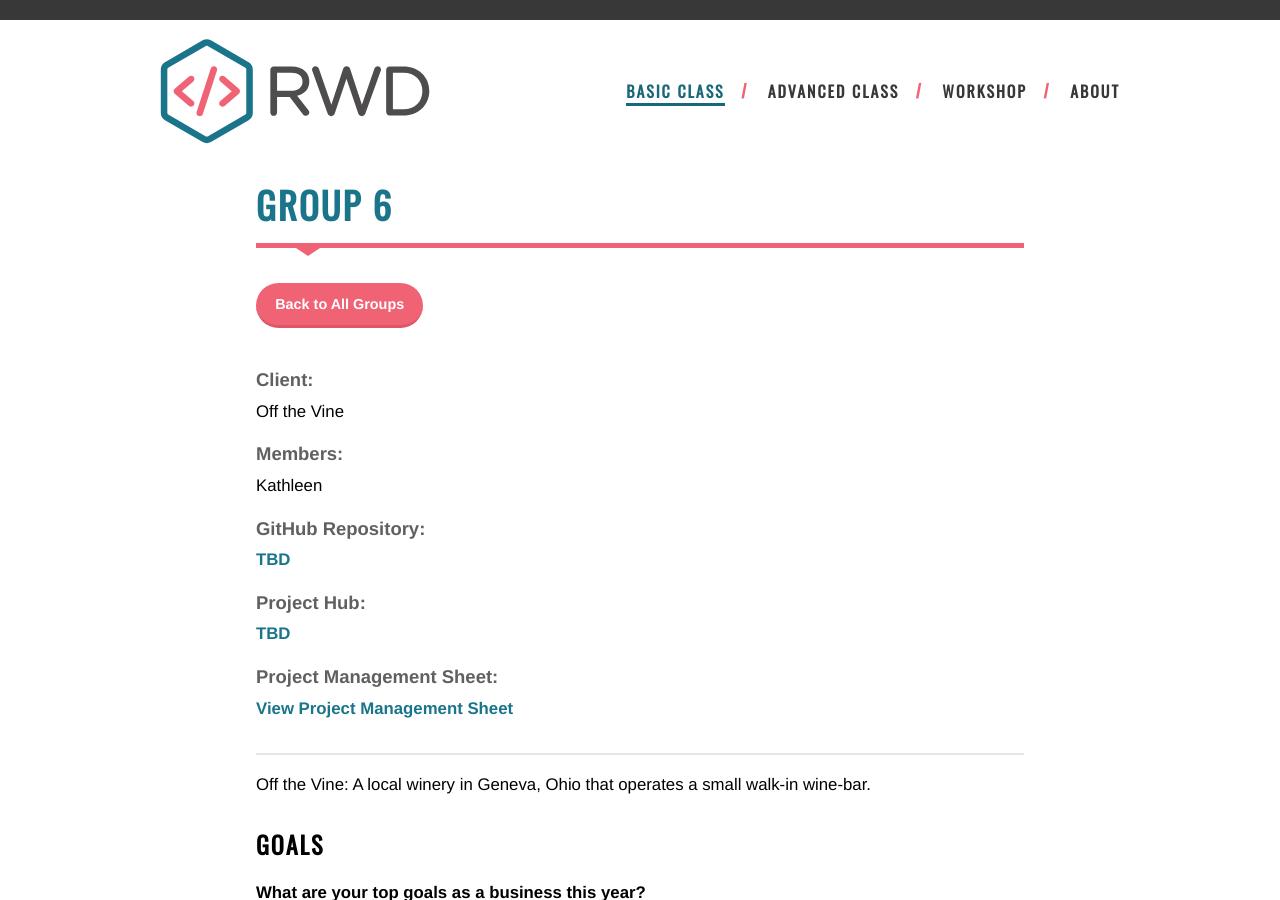
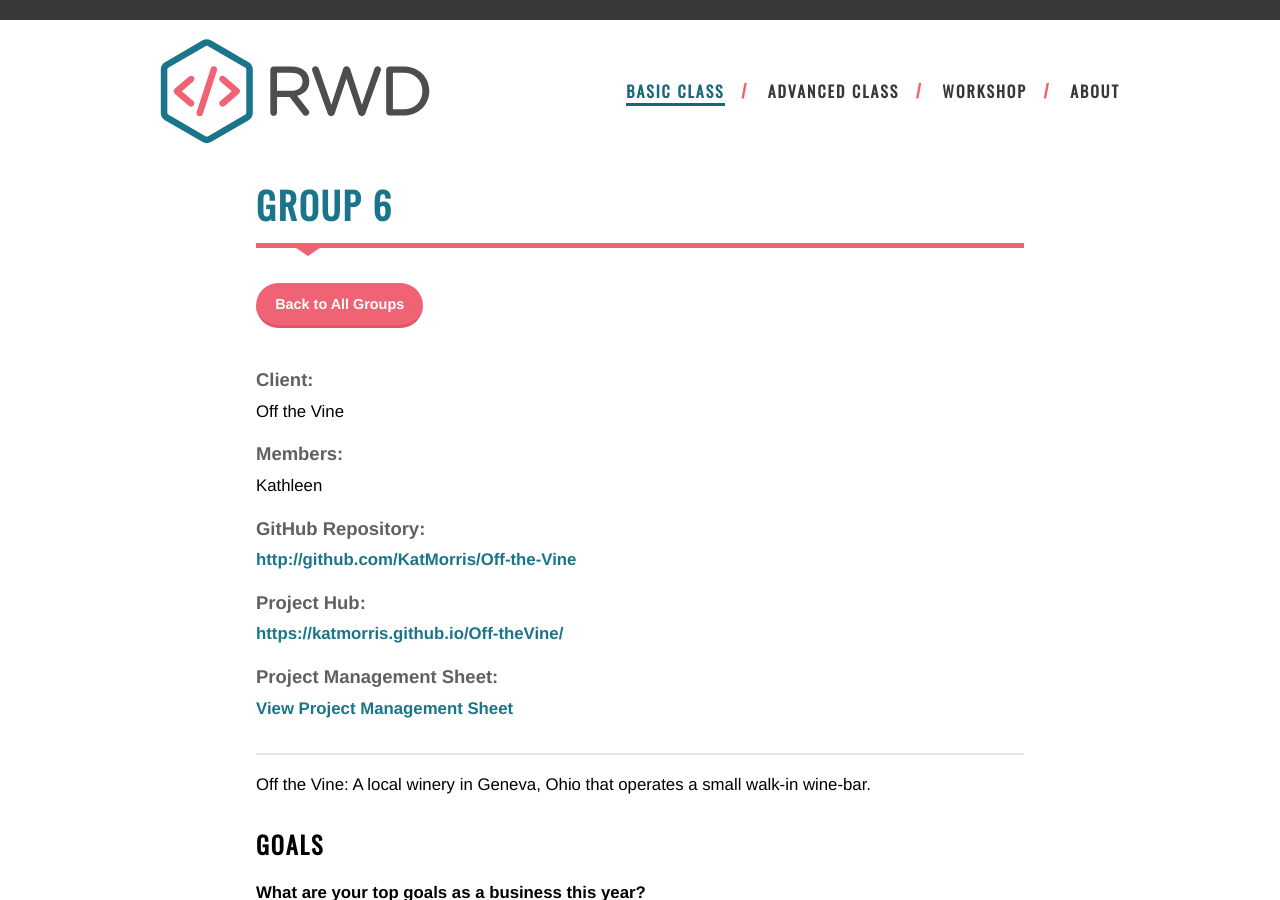
Before and after one commit to KentStateWeb/rwd, a Jekyll site: the page built from _groups/group6-kathleen.md, in a window 1280 px wide and 900 px high. Built offline with Jekyll 4.4.1, drawn with Linux system fonts in a browser that asks for light colours; some web fonts are replaced.

Commit message:
Updated Kathleen assignments

```diff
--- a/_groups/group6-kathleen.md
+++ b/_groups/group6-kathleen.md
@@ -3,8 +3,8 @@ title: "Group 6"
 client: "Off the Vine"
 members: "Kathleen"
 layout: group
-link: TBD
-livelink: TBD
+link: http://github.com/KatMorris/Off-the-Vine
+livelink: https://katmorris.github.io/Off-theVine/
 description: "Off the Vine: A local winery in Geneva, Ohio that operates a small walk-in wine-bar."
 semester: spring-2017
 date: 2016-7-11 12:00:00
```
